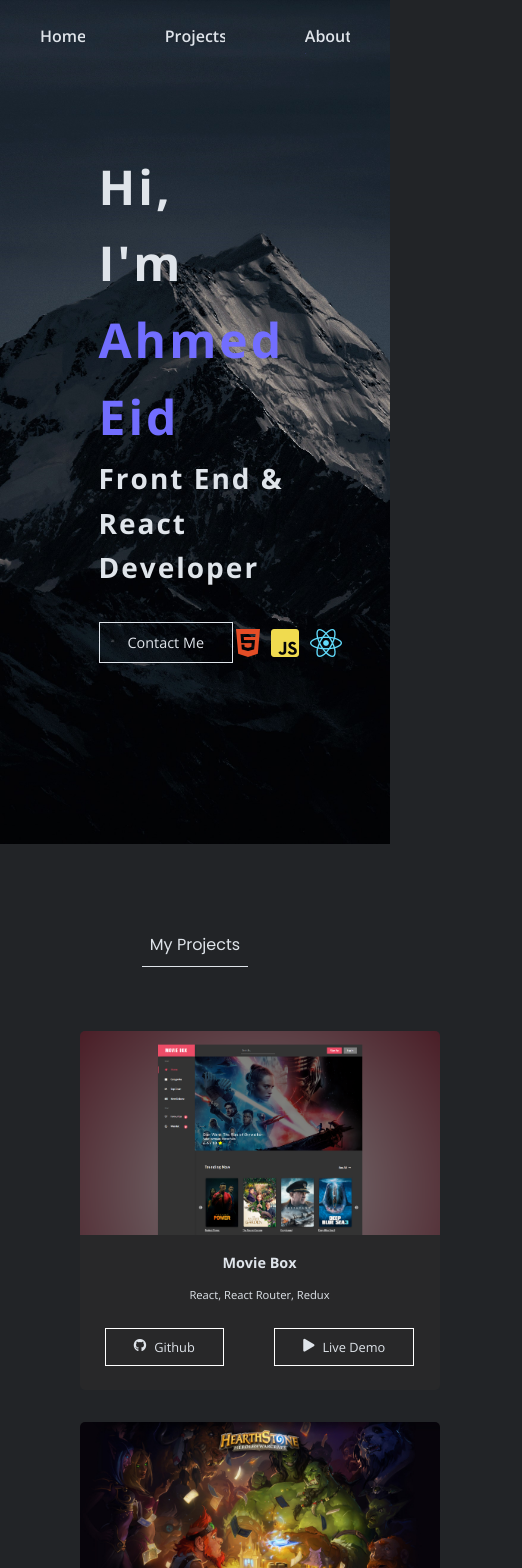
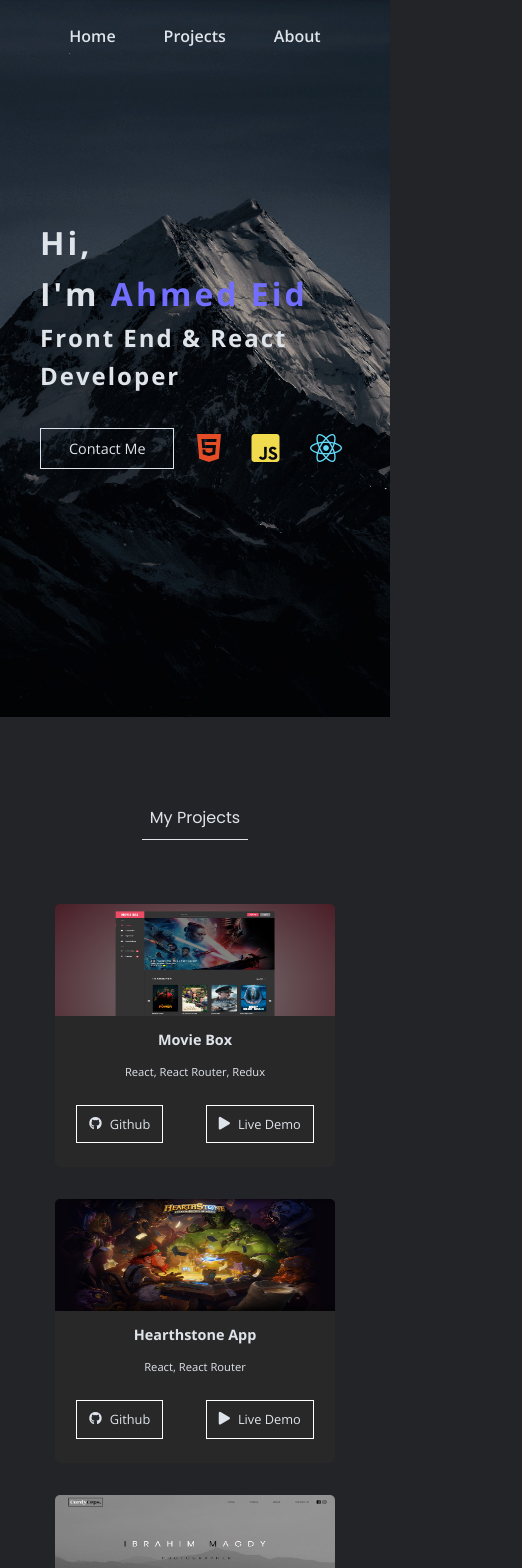
Before and after one commit to ahmed-eidd/my-portfolio, a React (Create React App) app: page / in a window 390 px wide. Shown: the top 1568 px of the page, 522 px wide, since content can reach past the window. Built offline with nearby package versions, Linux system fonts and the light colour scheme.

Commit message:
responsive code added

```diff
--- a/package.json
+++ b/package.json
@@ -6,6 +6,7 @@
     "@testing-library/jest-dom": "^4.2.4",
     "@testing-library/react": "^9.5.0",
     "@testing-library/user-event": "^7.2.1",
+    "aos": "^2.3.4",
     "react": "^16.13.1",
     "react-dom": "^16.13.1",
     "react-scripts": "3.4.3",
--- a/src/components/About/About.module.css
+++ b/src/components/About/About.module.css
@@ -1,3 +1,11 @@
+@media only screen and (max-width: 900px) {
+  .AboutMeSkills ul {
+    width: 37rem !important;
+    grid-template-columns: repeat(auto-fit, minmax(15rem, 1fr)) !important;
+    padding: 0 !important;
+  }
+
+
 .About {
   margin: 6rem 0;
   display: flex;
@@ -6,8 +14,37 @@
   min-height: 100vh;
 }
 
-.AboutMe {
-  width: 65%;
+@media only screen and (max-width: 1370px) {
+  .About {
+    flex-direction: column-reverse;
+  }
+
+  .AboutMe {
+    width: 95% !important;
+  }
+
+  .AboutMeText {
+    padding: 0 !important;
+    margin: 0 auto;
+  }
+
+  .ContactMe {
+    width: 95% !important;
+  }
+
+  .ContactMeList {
+    flex-wrap: wrap;
+  }
+  .ContactMeItem {
+    width: 36rem !important;
+  }
+}
+
+
+
+  .AboutMeSkills ul li {
+    padding: 2rem;
+  }
 }
 
 .AboutMeText {
@@ -61,7 +98,6 @@
   justify-items: start;
   align-items: center;
   grid-template-columns: repeat(auto-fit, minmax(20rem, 1fr));
-
 }
 
 .AboutMeSkills li {
@@ -91,7 +127,7 @@
   width: 100%;
   display: flex;
   justify-content: flex-start;
-  align-items:center;
+  align-items: center;
   font-size: 1.8rem;
   padding: 4rem;
 }
--- a/src/components/Header/Header.jsx
+++ b/src/components/Header/Header.jsx
@@ -1,16 +1,25 @@
-import React from 'react';
+import React, { useEffect } from 'react';
 import classes from './Header.module.css';
 import Btn from '../UI/Button/Button';
-import { Link} from 'react-scroll'
+import { Link} from 'react-scroll';
+import Aos from 'aos';
+import 'aos/dist/aos.css';
+
 
 const Header = () => {
+  useEffect(() => {
+    Aos.init({
+      duration: 1000
+    })
+  },[])
   return (
     <header id='home' className={classes.header}>
       {' '}
       <div className={classes.heroHeaderContainer}>
-        <h1 className={classes.headerHero}>Hi,</h1>
-        <h1 className={classes.headerHero}>I'm <span> Ahmed Eid</span></h1>
-        <h2>
+        <h1 data-aos='fade-up' className={classes.headerHero}>Hi,</h1>
+        <h1 data-aos='fade-up'  data-aos-duration="1400"
+     className={classes.headerHero}>I'm <span> Ahmed Eid</span></h1>
+        <h2 data-aos='fade-up' data-aos-duration="1800">
           <span>Front End</span> & <span>React Developer</span>
         </h2>
         <div className={classes.headerIcons}>
--- a/src/components/Header/Header.module.css
+++ b/src/components/Header/Header.module.css
@@ -1,3 +1,19 @@
+@media only screen and (max-width: 600px) {
+  .header {
+    height: 85vh !important;
+  }
+
+  .heroHeaderContainer {
+    left: 0 !important;
+  }
+
+  .headerHero {
+    font-size: 4rem !important;
+  }
+  .header h2 {
+    font-size: 3rem !important;
+  }
+}
 .header {
   /* linear-gradient(rgba(0, 0, 0, 0.5), rgba(0, 0, 0, 0.5)), */
   background-image: url('../../assests/background-6.jpg');
--- a/src/components/Nav/Nav.jsx
+++ b/src/components/Nav/Nav.jsx
@@ -40,6 +40,7 @@ const Nav = () => {
           to="projects"
           smooth={true}
           duration={600}
+          offset={-50}
           activeClass={classes.active}
         >
           Projects
--- a/src/components/Nav/Nav.module.css
+++ b/src/components/Nav/Nav.module.css
@@ -1,3 +1,9 @@
+@media only screen and (max-width: 600px) {
+  .NavItem {
+    margin: 0 3rem !important;
+  }
+}
+
 .Nav {
   display: flex;
   width: 100%;
--- a/src/components/Projects/Project/Project.module.css
+++ b/src/components/Projects/Project/Project.module.css
@@ -1,3 +1,13 @@
+@media only screen and (max-width: 800px) {
+  .ProjectImg {
+    width: 35rem !important;
+    height: 14rem !important;
+  }
+  .ProjectBtn {
+    padding: 1rem 1.5rem !important;
+  }
+}
+
 .Project {
   background-color: var(--color-grey-primary);
   /* box-shadow: 0px 5px 20px  rgba(0,0,0,.5); */
@@ -6,6 +16,7 @@
 
 .ProjectImg {
   width: 45rem;
+  height: 24rem;
 }
 
 .ProjectTitle {
@@ -46,7 +57,7 @@
 .ProjectBtn i {
   margin-right: 1rem;
   z-index: 20;
-  transition: color .3s ease-in-out;
+  transition: color 0.3s ease-in-out;
 }
 
 .ProjectBtn i:hover {
--- a/src/components/Projects/Projects.jsx
+++ b/src/components/Projects/Projects.jsx
@@ -1,42 +1,64 @@
-import React,{useState} from 'react';
+import React, { useState, useEffect } from 'react';
 import classes from './Projects.module.css';
 import Project from './Project/Project';
 import MovieProject from '../../assests/Projects/movieBoxProd.png';
 import HSProject from '../../assests/Projects/background.jpg';
 import IMProject from '../../assests/Projects/ibrahim-porfolio.jpg';
-
+import Aos from 'aos';
+import 'aos/dist/aos.css';
 
 const Projects = () => {
-
-  const [projects,setProjects] = useState([{
+  useEffect(() => {
+    Aos.init({
+      duration: 1800,
+    });
+  }, []);
+  const [projects, setProjects] = useState([
+    {
       title: 'Movie Box',
       des: 'React, React Router, Redux',
       img: MovieProject,
       github: 'https://github.com/ahmed-eidd/movie-app',
-    livedemo: 'https://movieboxx.netlify.app/'
-  },{
+      livedemo: 'https://movieboxx.netlify.app/',
+    },
+    {
       title: 'Hearthstone App',
       des: 'React, React Router',
       img: HSProject,
       github: 'https://github.com/ahmed-eidd/Hearthstone-app',
-    livedemo: 'https://5f39e899fded430b73946cdb--hearthstoneapp.netlify.app/'
-  },{
+      livedemo: 'https://5f39e899fded430b73946cdb--hearthstoneapp.netlify.app/',
+    },
+    {
       title: 'Photographer Portofolio',
       des: 'Html, Sass, Js',
       img: IMProject,
       github: 'https://github.com/ahmed-eidd/Ibrahim-Portfoliop',
-    livedemo: 'https://heuristic-mayer-87f112.netlify.app//'
-  }])
-
+      livedemo: 'https://heuristic-mayer-87f112.netlify.app//',
+    },
+  ]);
 
   return (
-    <div className={classes.ProjectsContainer} id='projects'>
+    <div
+      data-aos="fade-up"
+      data-aos-once="true"
+      data-aos-easing="ease-in-out"
+      className={classes.ProjectsContainer}
+      id="projects"
+    >
       <h2 className={classes.title}>My Projects</h2>
       <div className={classes.Projects}>
-      {projects.map(pro => <Project title={pro.title} description={pro.des} img={pro.img} github={pro.github} liveDemo={pro.livedemo} />)}
+        {projects.map((pro) => (
+          <Project
+            title={pro.title}
+            description={pro.des}
+            img={pro.img}
+            github={pro.github}
+            liveDemo={pro.livedemo}
+          />
+        ))}
       </div>
     </div>
-  )
-}
+  );
+};
 
 export default Projects;
--- a/src/components/Projects/Projects.module.css
+++ b/src/components/Projects/Projects.module.css
@@ -1,3 +1,12 @@
+
+@media only screen and (max-width: 800px)  {
+  .Projects {
+    width: 100% !important;
+  }
+
+
+}
+
 .ProjectsContainer {
   margin: 5rem 0;
 }
@@ -5,10 +14,10 @@
 .Projects {
   margin-top: 3rem;
   display: grid;
-  grid-template-columns: repeat(auto-fit, minmax(60rem,1fr));
+  grid-template-columns: repeat(auto-fit, minmax(46rem,1fr));
   justify-items: center;
   align-items: center;
-  width: 90%;
+  width: 70%;
   margin: 3rem auto;
   row-gap: 4rem;
 }
--- a/src/index.css
+++ b/src/index.css
@@ -1,4 +1,4 @@
- /* Base Styling */
+/* Base Styling */
 :root {
   --color-primary: #726eff;
   --color-primary-dark: #3700b3;
@@ -11,8 +11,16 @@
   --font-primary: 'Open Sans', sans-serif;
   --font-secondary: 'Poppins', sans-serif;
   --font-color-primary: #dfe4ea;
+
+  /* Media Queries */
+
+  --bp-largest: 75em; /* 1200px */
+  --bp-large: 68.75em; /* 1100px */
+  --bp-medium: 56.25em; /* 900px */
+  --bp-small: 37.5em; /* 600px */
+  --bp-smallest: 31.25em; /* 500px */
+  --bp-smallest-5s: 21.25em;
 }
-
 
 * {
   margin: 0;
@@ -27,13 +35,13 @@
 
 html {
   box-sizing: border-box;
-  font-size: 62.5%;  /* 1rem = 10px, 10px/16px = 62.5% */
-
-  @media only screen and (max-width: 1200px) {
-    font-size: 50%;
+  font-size: 62.5%; /* 1rem = 10px, 10px/16px = 62.5% */
+}
+@media only screen and (max-width: 1200px) {
+  html {
+    font-size: 50% !important;
   }
 }
-
 body {
   color: var(--font-color-primary);
   font-family: var(--font-primary);
@@ -44,7 +52,6 @@ body {
 }
 
 /* #222427 */
-
 
 /* global Styling */
 
```
Also changed, not shown: 1 other file (tests, documents, lock files or other folders). Lines whose indentation alone changed are shown as unchanged.
